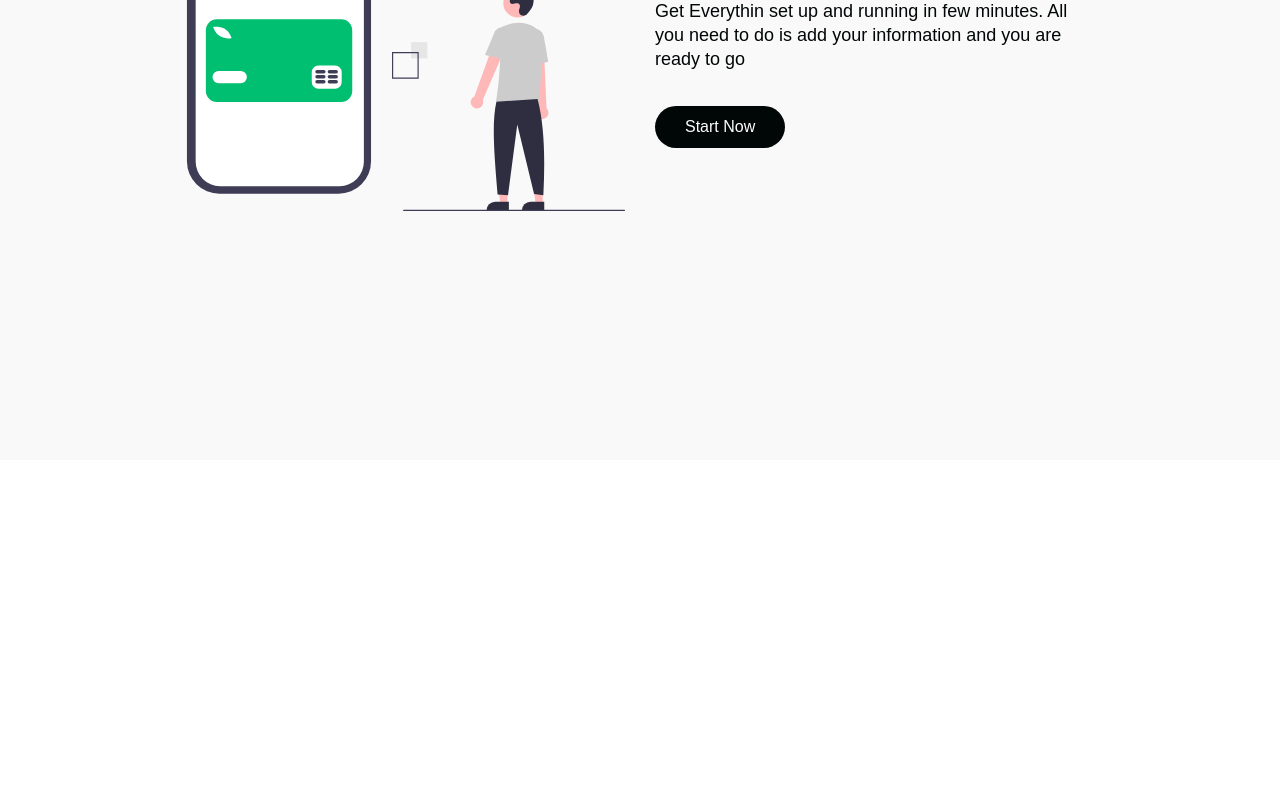
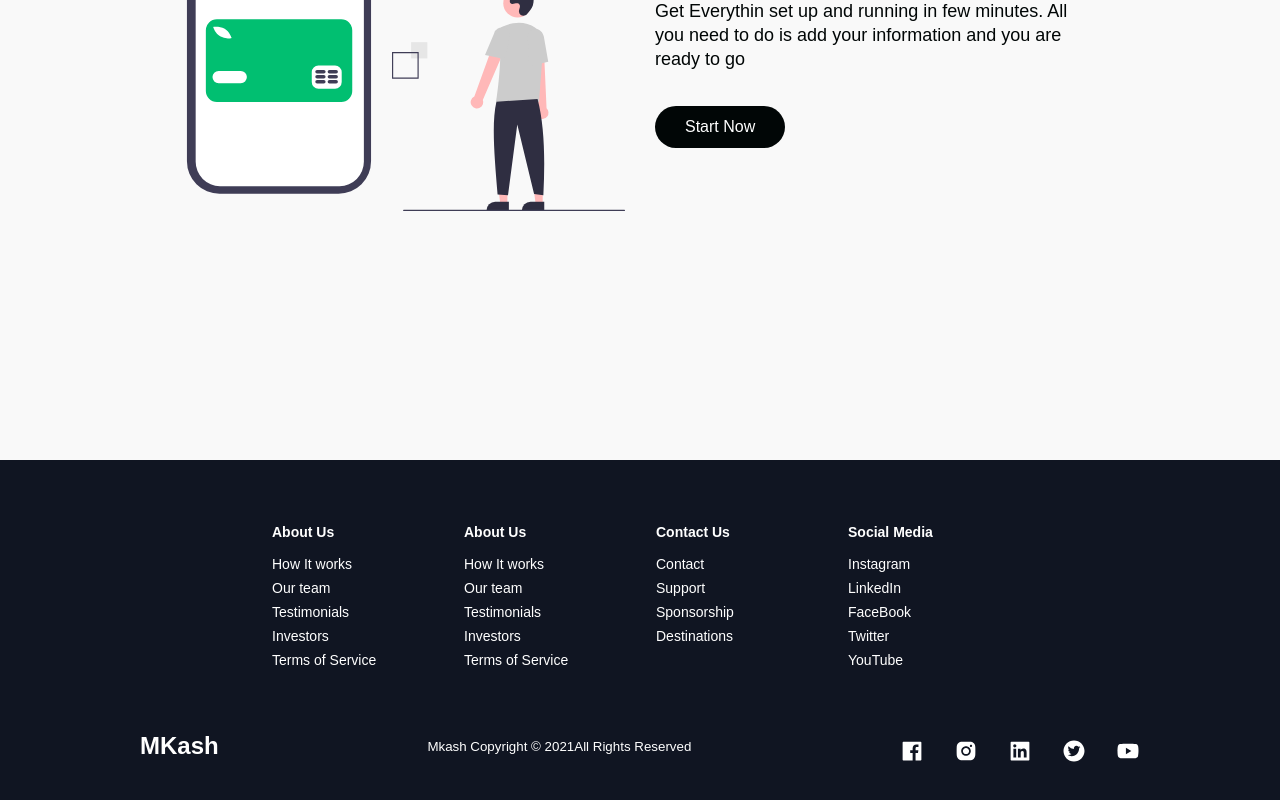
Before and after one commit to cyryll/web-one, a React (Create React App) app: page / in a window 1280 px wide. Shown: the part 3530-4330 px from the top of the page. Before the commit the page ends 3990 px from the top, so only its background shows below. Built offline with nearby package versions, Linux system fonts and the light colour scheme; a web font is replaced by a local one.

Commit message:
footer component

```diff
--- a/src/App.js
+++ b/src/App.js
@@ -1,11 +1,15 @@
-import { BrowserRouter as Router } from 'react-router-dom';
+import { BrowserRouter as Router, Route, Switch } from 'react-router-dom';
 import './App.css';
 import Home from './pages/Home';
+import SignInPage from './pages/SignIn';
 
 function App() {
   return (
     <Router>
-      <Home/>
+      <Switch>
+        <Route path="/" component={Home} exact/>
+        <Route path="/signin" component={SignInPage} exact/>
+      </Switch>
     </Router>
   );
 }
--- /dev/null
+++ b/src/components/Footer/FooterElemants.js
@@ -0,0 +1,106 @@
+import styled from 'styled-components'
+import {Link} from 'react-router-dom'
+
+export const FooterContainer = styled.footer`
+    background-color: #101522;
+`
+export const FooterWrapper = styled.div`
+    padding: 48px 24px;
+    display: flex;
+    flex-direction: column;
+    justify-content: center;
+    align-items: center;
+    max-width: 1100px;
+    margin: 0 auto;
+`
+
+export const FooterLinksContainer = styled.div`
+    display: flex;
+    justify-content: center;
+
+    @media screen and (max-width: 820px) {
+        padding-top: 32px;
+    }
+`
+export const FooterLinksWrapper = styled.div`
+    display: flex;
+
+    @media screen and (max-width: 820px) {
+        flex-direction: column;
+    }
+`
+export const FooterLinkItems = styled.div`
+    display: flex;
+    flex-direction: column;
+    align-items: flex-start;
+    margin: 16px;
+    text-align: left;
+    width: 160px;
+    box-sizing: border-box;
+    color: #fff;
+
+    @media screen and (max-width: 420px){
+        margin: 0;
+        padding: 10px;
+        width: 100%;
+
+    }
+`
+export const FooterLinkTitle = styled.h1`
+    font-size: 14px;
+    margin-bottom: 16px;
+`
+
+export const FooterLink = styled(Link)`
+    color: #fff;
+    text-decoration: none;
+    font-size: 14px;
+    margin-bottom: 0.5rem;
+
+    &:hover {
+        color: #01bf71;
+        transition: 0.3s ease-in-out;
+    }
+`
+export const SocialMedia = styled.section`
+    max-width: 1000px;
+    width: 100%;
+`
+export const SocialMediaWrap = styled.div`
+    display: flex;
+    justify-content: space-between;
+    align-items: center;
+    max-width: 1100px;
+    margin: 40px auto 0 auto;
+
+    @media screen and (max-width: 820px){
+        flex-direction: column;
+    }
+`
+
+export const SocialLogo = styled(Link)`
+    color: #fff;
+    justify-self: start;
+    cursor: pointer;
+    text-decoration: none;
+    font-size: 1.5rem;
+    display: flex;
+    align-items: center;
+    margin-bottom: 16px;
+    font-weight: bold;
+`
+export const WebsiteRights = styled.small`
+    color: #fff;
+    margin-bottom: 16px;
+`
+
+export const SocialIcons = styled.div`
+    display: flex;
+    justify-content: space-between;
+    align-items: center;
+    width: 240px;
+`
+export const SocialIconLink = styled.a`
+    color: #fff;
+    font-size: 24px;
+`
--- /dev/null
+++ b/src/components/Footer/index.js
@@ -0,0 +1,112 @@
+import React from 'react'
+import {
+    AiFillFacebook,
+    AiFillInstagram,
+    AiFillLinkedin,
+    AiFillTwitterCircle,
+    AiFillYoutube
+} from 'react-icons/ai'
+import {
+    FooterContainer,
+    FooterLink,
+    FooterLinkItems,
+    FooterLinksContainer,
+    FooterLinksWrapper,
+    FooterLinkTitle,
+    FooterWrapper,
+    SocialIcons,
+    SocialIconLink,
+    SocialLogo,
+    SocialMedia,
+    SocialMediaWrap,
+    WebsiteRights
+} from './FooterElemants'
+
+const Footer = () => {
+    return (
+        <FooterContainer>
+            <FooterWrapper>
+                <FooterLinksContainer>
+                    <FooterLinksWrapper>
+                        <FooterLinkItems>
+                            <FooterLinkTitle>About Us</FooterLinkTitle>
+                            <FooterLink to="/signin">How It works</FooterLink>
+                            <FooterLink to="/signin">Our team</FooterLink>
+                            <FooterLink to="/signin">Testimonials</FooterLink>
+                            <FooterLink to="/signin">Investors</FooterLink>
+                            <FooterLink to="/signin">Terms of Service</FooterLink>
+                        </FooterLinkItems>
+                        <FooterLinkItems>
+                            <FooterLinkTitle>About Us</FooterLinkTitle>
+                            <FooterLink to="/signin">How It works</FooterLink>
+                            <FooterLink to="/signin">Our team</FooterLink>
+                            <FooterLink to="/signin">Testimonials</FooterLink>
+                            <FooterLink to="/signin">Investors</FooterLink>
+                            <FooterLink to="/signin">Terms of Service</FooterLink>
+                        </FooterLinkItems>
+                    </FooterLinksWrapper>
+                    <FooterLinksWrapper>
+                        <FooterLinkItems>
+                            <FooterLinkTitle>Contact Us</FooterLinkTitle>
+                            <FooterLink to="/signin">Contact</FooterLink>
+                            <FooterLink to="/signin">Support</FooterLink>
+                            <FooterLink to="/signin">Sponsorship</FooterLink>
+                            <FooterLink to="/signin">Destinations</FooterLink>
+                        </FooterLinkItems>
+                        <FooterLinkItems>
+                            <FooterLinkTitle>Social Media</FooterLinkTitle>
+                            <FooterLink to="/">Instagram</FooterLink>
+                            <FooterLink to="/">LinkedIn</FooterLink>
+                            <FooterLink to="/">FaceBook</FooterLink>
+                            <FooterLink to="/">Twitter</FooterLink>
+                            <FooterLink to="/">YouTube</FooterLink>
+                        </FooterLinkItems>
+                    </FooterLinksWrapper>
+                </FooterLinksContainer>
+                <SocialMedia>
+                    <SocialMediaWrap>
+                        <SocialLogo to='/'>
+                            MKash
+                        </SocialLogo>
+                        <WebsiteRights>Mkash Copyright &copy; {new Date().getFullYear()}
+                          All Rights Reserved</WebsiteRights>
+                        <SocialIcons>
+                            <SocialIconLink
+                                href="/"
+                                target="_blank"
+                                aria-label="Facebook">
+                                <AiFillFacebook />
+                            </SocialIconLink>
+                            <SocialIconLink
+                                href="/"
+                                target="_blank"
+                                aria-label="Instagram">
+                                <AiFillInstagram />
+                            </SocialIconLink>
+                            <SocialIconLink
+                                href="/"
+                                target="_blank"
+                                aria-label="LinkedIn">
+                                <AiFillLinkedin />
+                            </SocialIconLink>
+                            <SocialIconLink
+                                href="/"
+                                target="_blank"
+                                aria-label="Twitter">
+                                <AiFillTwitterCircle />
+                            </SocialIconLink>
+                            <SocialIconLink
+                                href="/"
+                                target="_blank"
+                                aria-label="Youtube">
+                                <AiFillYoutube />
+                            </SocialIconLink>
+                        </SocialIcons>
+                    </SocialMediaWrap>
+                </SocialMedia>
+            </FooterWrapper>
+        </FooterContainer>
+    )
+}
+
+export default Footer
--- a/src/pages/Home.js
+++ b/src/pages/Home.js
@@ -1,4 +1,5 @@
 import { useState } from 'react';
+import Footer from '../components/Footer';
 import HeroSection from '../components/HeroSection';
 import InfoSection from '../components/InfoSection';
 import { HomeObjOne, HomeObjThree, HomeObjTwo } from '../components/InfoSection/Data';
@@ -21,6 +22,7 @@
             <InfoSection {...HomeObjTwo}/>
             <Services/>
             <InfoSection {...HomeObjThree}/>
+            <Footer/>
         </>
     )
 }
--- /dev/null
+++ b/src/pages/SignIn.js
@@ -0,0 +1,11 @@
+import React from 'react'
+
+const SignInPage = () => {
+    return (
+        <div>
+
+        </div>
+    )
+}
+
+export default SignInPage
```
Also changed, not shown: 2 other files (tests, documents, lock files or other folders).
